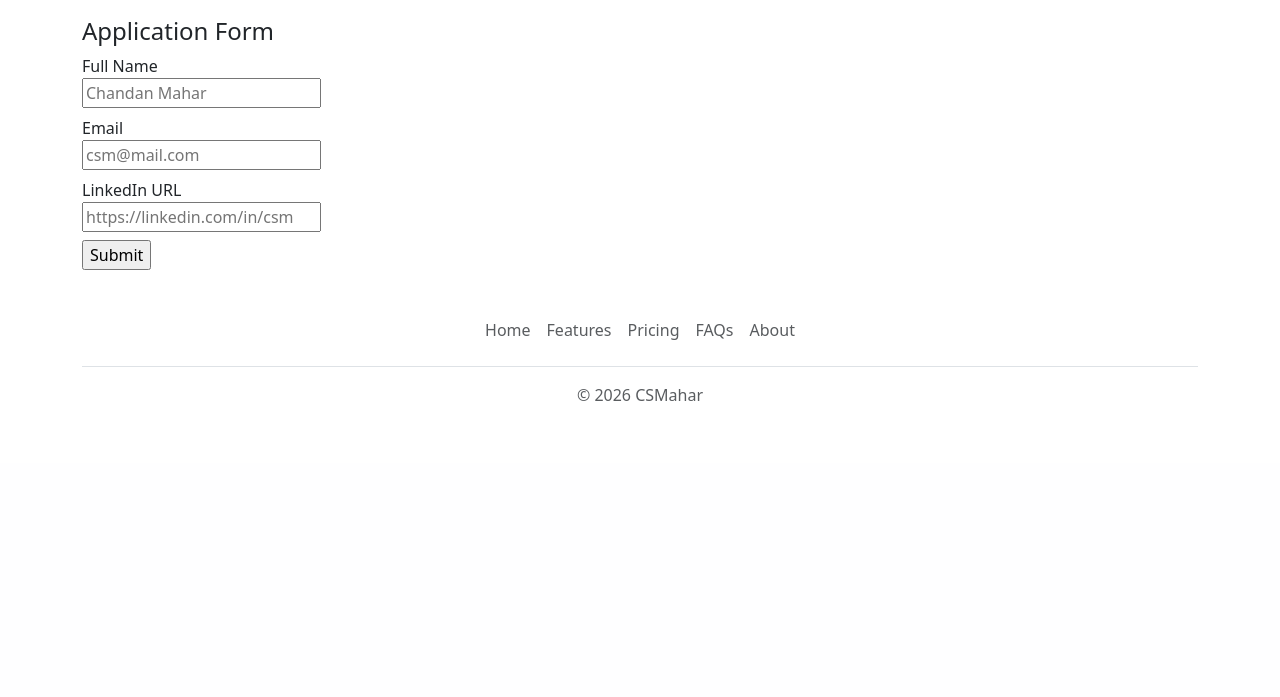
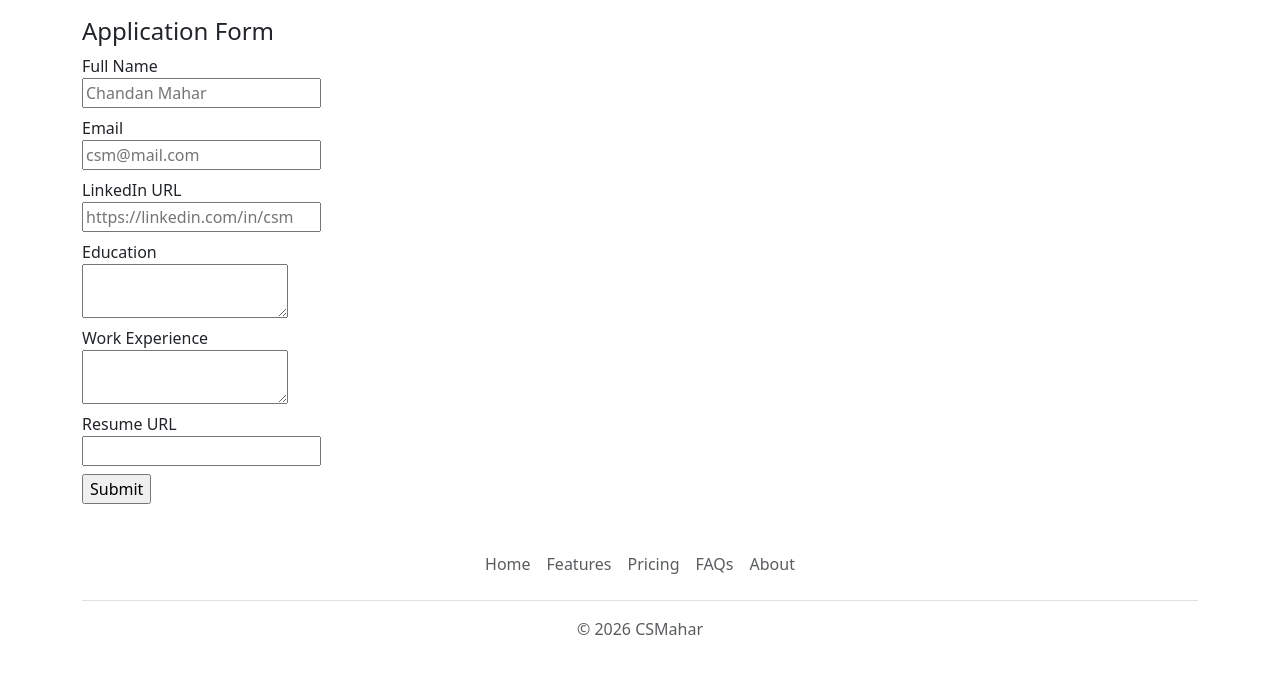
Before and after one commit to ChandanSinghMahar/Portfolio-Website, a Flask app: template templates/projectpage.html in a window 1280 px wide. Shown: the part 623-1320 px from the top of the page. Before the commit the page ends 1024 px from the top, so only its background shows below. Run offline with Flask 3, Linux system fonts and the light colour scheme; the template is opened without the code that fills it, so the values that code supplies are empty.

Commit message:
adding work exp, resume, method post

```diff
--- a/api/index.py
+++ b/api/index.py
@@ -30,9 +30,11 @@ def show_project(id):
         return "Not Found", 404
     return render_template("projectpage.html",project=project)
 
-@app.route("/project/<int:id>/apply")
+@app.route("/project/<int:id>/apply", methods=['post'])
 def apply_to_project(id):
-    data = request.args
+    data = request.form
+    # store this in DB
+    # display and acknowledgement
     return jsonify(data)
 
 # remove it when in production
--- a/templates/application_form.html
+++ b/templates/application_form.html
@@ -1,5 +1,5 @@
 <h4>Application Form</h4>
-<form action="/project/{{project['id']}}/apply">
+<form action="/project/{{project['id']}}/apply" method="post">
     <div class="mb-2">
         <label>Full Name</label><br>
         <input type="text" name="full_name" placeholder="Chandan Mahar">
@@ -15,5 +15,20 @@
         <input type="text" name="email" placeholder="https://linkedin.com/in/csm">
     </div>
 
+    <div class="mb-2">
+        <label>Education</label><br>
+        <textarea name="education"></textarea>
+    </div>
+
+    <div class="mb-2">
+        <label>Work Experience</label><br>
+        <textarea name="work_experience"></textarea>
+    </div>
+
+    <div class="mb-2">
+        <label>Resume URL</label><br>
+        <input type="text" name="resume_url">
+    </div>
+
     <input type="submit" name="submit" >
 </form>
```
